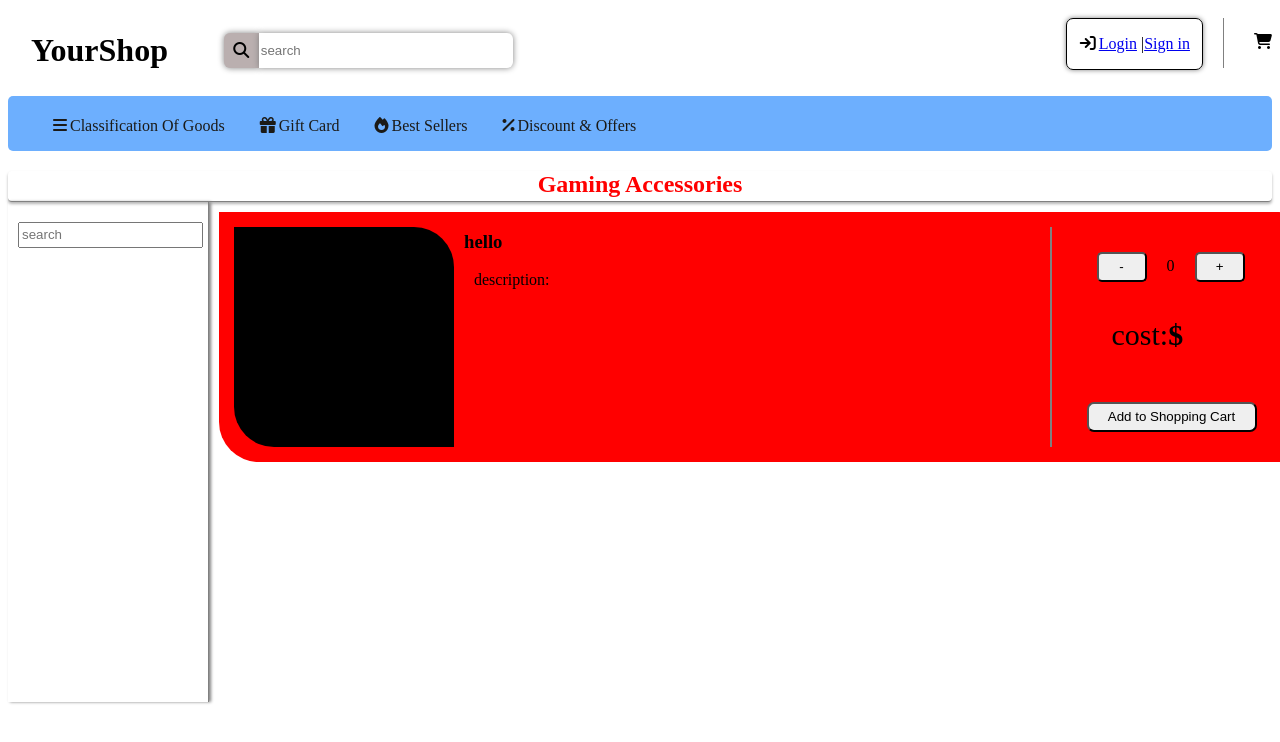
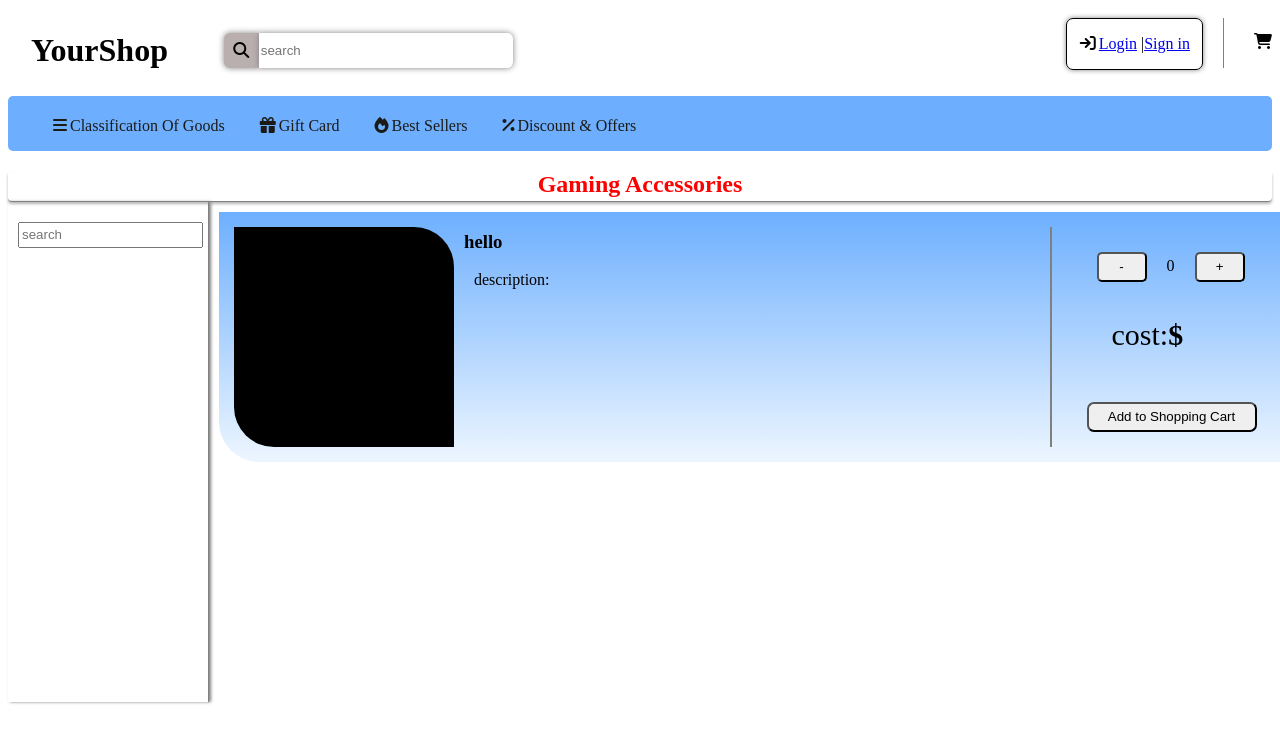
Before and after one commit to Mohmdparsa/online-shop, a React (Create React App) app: page /GamingAccessories in a window 1280 px wide. Shown: the top 742 px of the page. Built offline with nearby package versions, Linux system fonts and the light colour scheme.

Commit message:
Style(GAItems):bgColor changed

```diff
--- a/src/mainComponent/GILinkComponent/GamingAccessoriesItemsComponent/GAItems.module.css
+++ b/src/mainComponent/GILinkComponent/GamingAccessoriesItemsComponent/GAItems.module.css
@@ -3,7 +3,7 @@
   height: 250px;
   margin-top: 10px;
   margin-left: 10px;
-  background-color: red;
+  background:linear-gradient( #6daffe ,#edf6ff) ;
   border-radius: 0 40px 0 40px;
   display: flex;
 }
```
